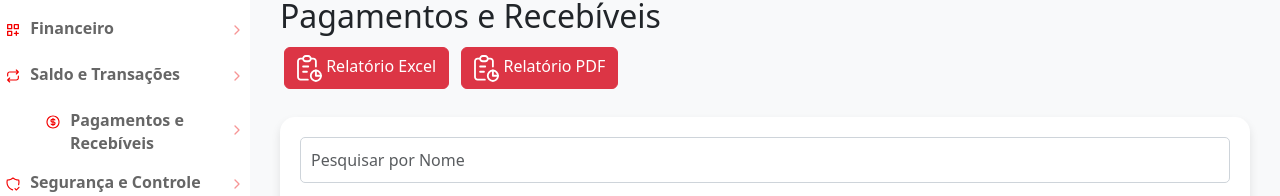
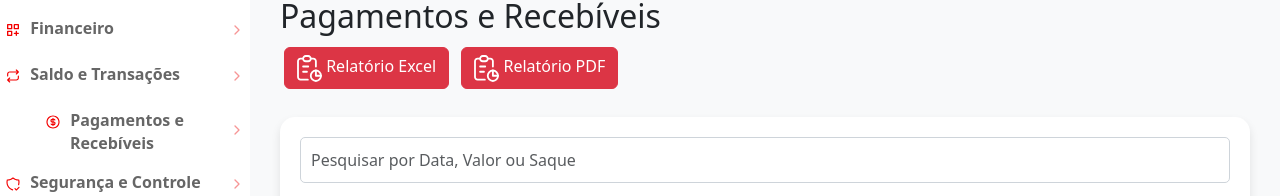
Before and after one commit to JoaoPedroFazzolo/ChallengeiFoodSprint2, a plain HTML site: page per.html in a window 1280 px wide. Shown: the part 93-289 px from the top of the page. Drawn offline with nearby package versions, Linux system fonts and the light colour scheme.

Commit message:
ajuste placeholder per

```diff
--- a/per.html
+++ b/per.html
@@ -41,7 +41,7 @@
 
 
       <div class="table-container mt-4">
-        <input type="text" class="form-control mb-3" id="searchInput" placeholder="Pesquisar por Nome">
+        <input type="text" class="form-control mb-3" id="searchInput" placeholder="Pesquisar por Data, Valor ou Saque">
         <div class="table-responsive">
           <table class="table table-striped">
             <thead>
```
